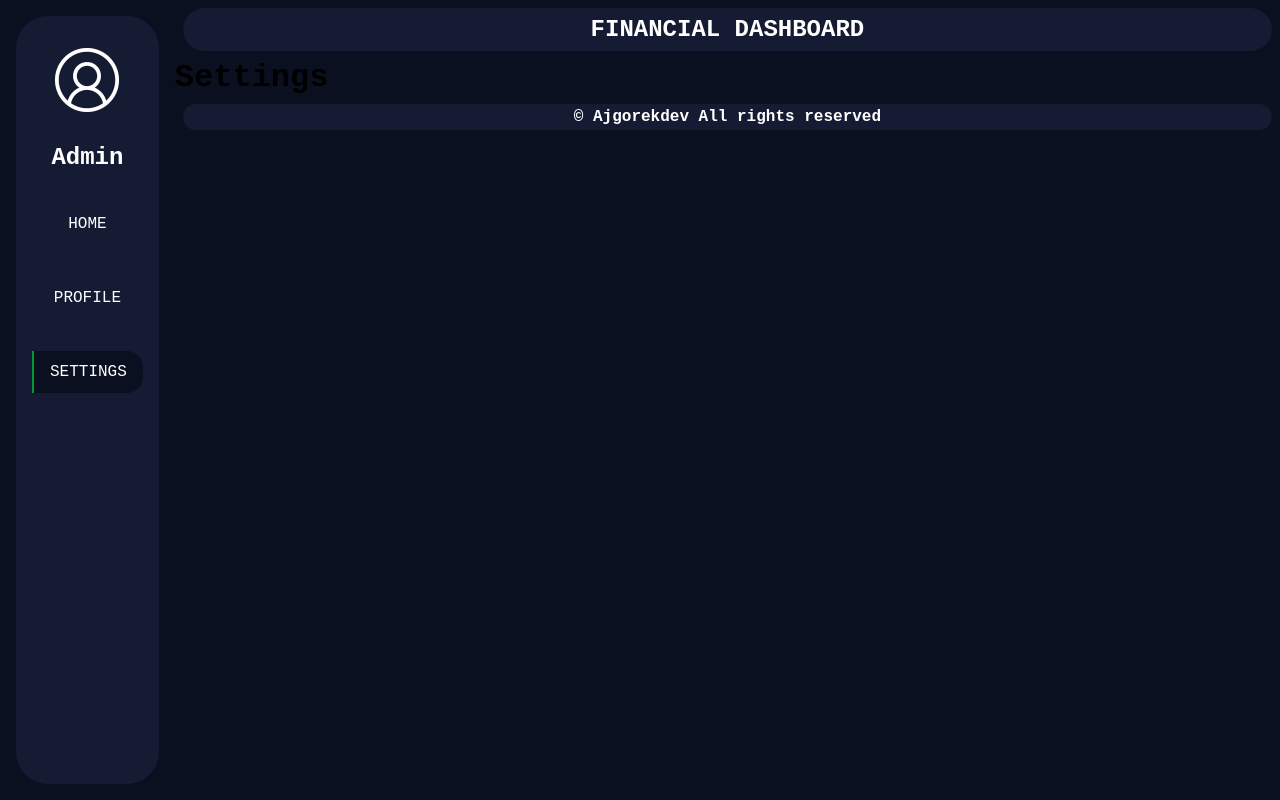
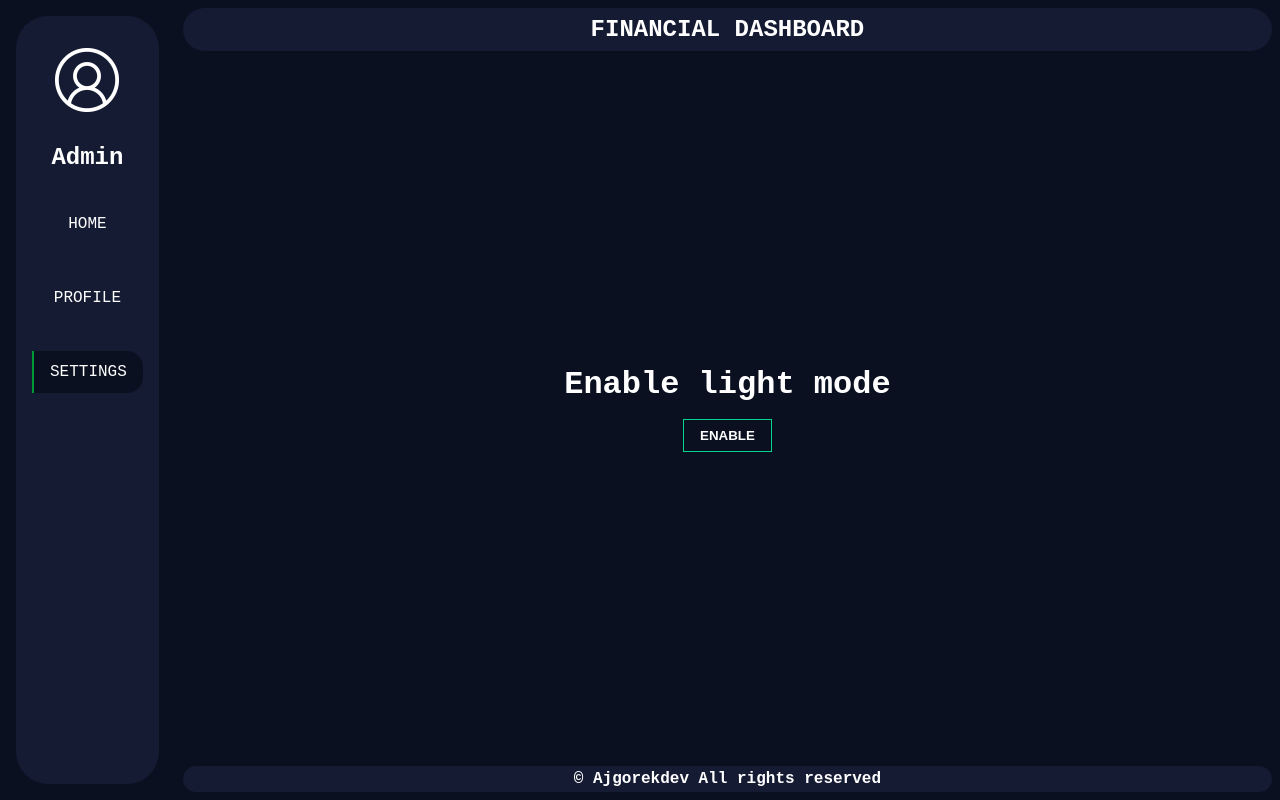
Before and after one commit to Ajgorek04/Financial-Dashboard_NEXTJS, a Next.js app: page /settings in a window 1280 px wide. Built offline with nearby package versions, Linux system fonts and the light colour scheme.

Commit message:
adding button in settings page

```diff
--- /dev/null
+++ b/src/app/components/SettingsPage/SettingsPage.jsx
@@ -0,0 +1,10 @@
+import styles from "./SettingsPage.module.css";
+
+export function SettingsPage() {
+  return (
+    <main className={styles.settingsPage}>
+      <h1>Enable light mode</h1>
+      <button>ENABLE</button>
+    </main>
+  );
+}
--- /dev/null
+++ b/src/app/components/SettingsPage/SettingsPage.module.css
@@ -0,0 +1,23 @@
+.settingsPage {
+  height: 100%;
+  color: #fff;
+  display: flex;
+  justify-content: center;
+  align-items: center;
+  flex-direction: column;
+  gap: 1rem;
+}
+
+.settingsPage button {
+  background: 0;
+  border: 1px solid #06d48c;
+  color: #fff;
+  padding: 0.5rem 1rem;
+  font-weight: bold;
+  cursor: pointer;
+}
+
+.settingsPage button:hover {
+  background-color: #06d48c;
+  color: #000;
+}
--- a/src/app/settings/page.js
+++ b/src/app/settings/page.js
@@ -1,3 +1,5 @@
+import { SettingsPage } from "../components/SettingsPage/SettingsPage";
+
 export default function Settings() {
-  return <h1> Settings </h1>;
+  return <SettingsPage />;
 }
```
